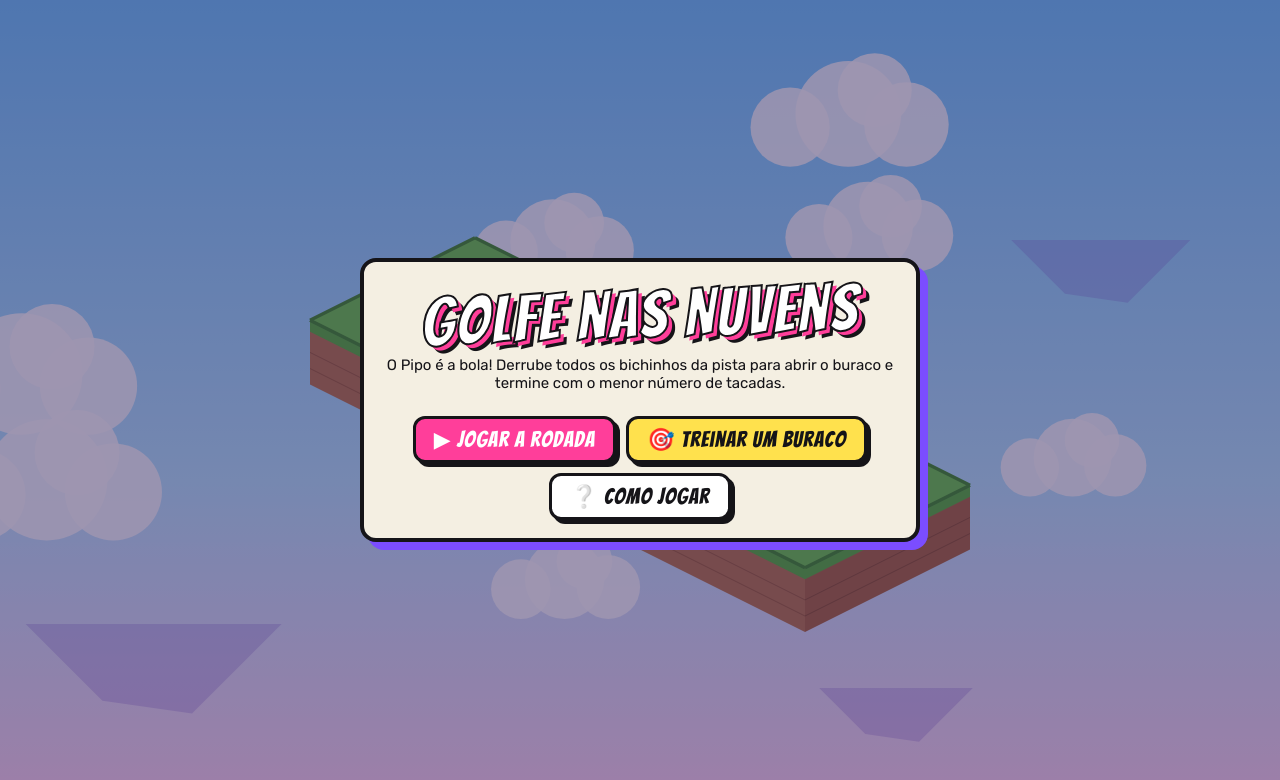
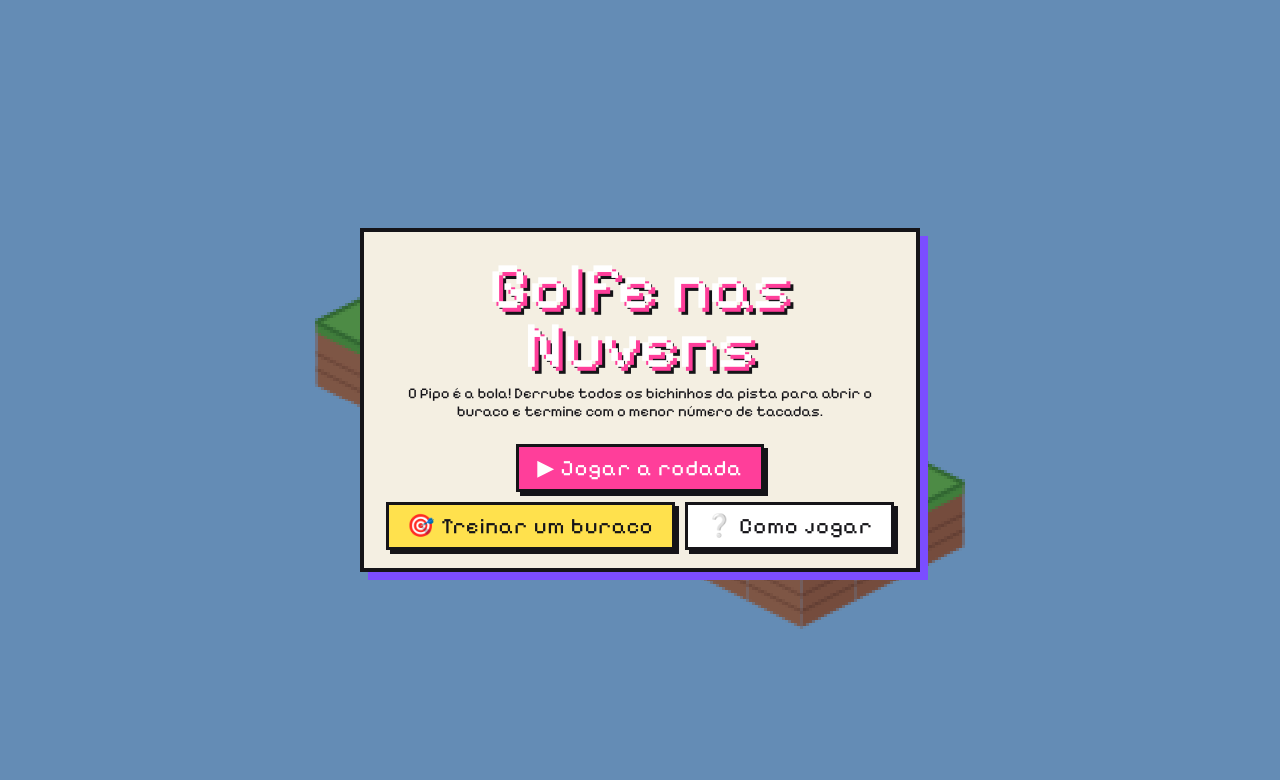
Before and after one commit to mecman-22/Fliperama, a plain HTML site: page games/golfe-nuvens/index.html in a window 1280 px wide. Drawn offline with Linux system fonts and the light colour scheme; animation ran at ten frames a second.

Commit message:
Golfe nas Nuvens: visual pixel art 32 bits e fundo de cor única
Co-Authored-By: Claude Opus 5.5 <noreply@anthropic.com>

```diff
--- a/games/golfe-nuvens/index.html
+++ b/games/golfe-nuvens/index.html
@@ -6,64 +6,64 @@
 <title>Golfe nas Nuvens</title>
 <link rel="preconnect" href="https://fonts.googleapis.com">
 <link rel="preconnect" href="https://fonts.gstatic.com" crossorigin>
-<link rel="stylesheet" href="https://fonts.googleapis.com/css2?family=Bangers&family=Rubik:wght@400;600;700&display=swap">
+<link rel="stylesheet" href="https://fonts.googleapis.com/css2?family=Pixelify+Sans:wght@400;500;700&display=swap">
 <style>
   :root { --pink:#ff3e9a; --yellow:#ffe14d; --cyan:#2ee6d6; --ink:#151418; --paper:#f4efe2; --purple:#7b4dff; }
   * { box-sizing: border-box; }
-  html, body { margin: 0; height: 100%; overflow: hidden; background: #8fd3ff; font-family: Rubik, system-ui, sans-serif; color: var(--ink);
+  html, body { margin: 0; height: 100%; overflow: hidden; background: #8ecbf5; font-family: 'Pixelify Sans', monospace; color: var(--ink);
     user-select: none; -webkit-user-select: none; -webkit-tap-highlight-color: transparent; }
-  canvas#cv { display: block; width: 100%; height: 100%; touch-action: none; }
+  canvas#cv { display: block; width: 100%; height: 100%; touch-action: none; image-rendering: pixelated; image-rendering: crisp-edges; }
 
   .top { position: absolute; left: 10px; top: 10px; right: 60px; display: flex; gap: 8px; align-items: center; pointer-events: none; flex-wrap: wrap; }
-  .tag { background: var(--paper); border: 3px solid var(--ink); border-radius: 10px; padding: 3px 10px; font: 400 20px/1.2 Bangers, Impact, sans-serif;
-    letter-spacing: 1px; box-shadow: 3px 3px 0 var(--ink); transform: rotate(-1deg); }
+  .tag { background: var(--paper); border: 3px solid var(--ink); border-radius: 0; padding: 3px 10px; font: 400 20px/1.2 'Pixelify Sans', monospace;
+    letter-spacing: 1px; box-shadow: 3px 3px 0 var(--ink); }
   .tag.name { background: var(--yellow); }
-  .ico { position: absolute; top: 10px; right: 10px; width: 42px; height: 42px; border-radius: 10px; border: 3px solid var(--ink); background: var(--paper);
+  .ico { position: absolute; top: 10px; right: 10px; width: 42px; height: 42px; border-radius: 0; border: 3px solid var(--ink); background: var(--paper);
     box-shadow: 3px 3px 0 var(--ink); font-size: 18px; cursor: pointer; }
   .bar { position: absolute; left: 0; right: 0; bottom: 0; display: flex; flex-wrap: wrap; justify-content: center; align-items: stretch; gap: 8px;
-    padding: 8px 10px 10px; background: linear-gradient(180deg, rgba(123,77,255,0), rgba(60,30,110,.55)); }
-  .cell { background: var(--paper); border: 3px solid var(--ink); border-radius: 12px; box-shadow: 3px 3px 0 var(--ink); padding: 3px 10px; text-align: center; min-width: 70px; }
+    padding: 8px 10px 10px; }
+  .cell { background: var(--paper); border: 3px solid var(--ink); border-radius: 0; box-shadow: 3px 3px 0 var(--ink); padding: 3px 10px; text-align: center; min-width: 70px; }
   .cell small { display: block; font-size: 10px; font-weight: 700; letter-spacing: 1px; text-transform: uppercase; color: #5a5466; }
-  .cell b { font: 400 24px/1.1 Bangers, Impact, sans-serif; letter-spacing: 1px; }
+  .cell b { font: 400 24px/1.1 'Pixelify Sans', monospace; letter-spacing: 1px; }
   .cell.pw b { font-size: 18px; }
-  .act { font: 400 18px Bangers, Impact, sans-serif; letter-spacing: 1px; border: 3px solid var(--ink); border-radius: 12px; padding: 4px 12px;
+  .act { font: 400 18px 'Pixelify Sans', monospace; letter-spacing: 1px; border: 3px solid var(--ink); border-radius: 0; padding: 4px 12px;
     background: #fff; box-shadow: 3px 3px 0 var(--ink); cursor: pointer; color: var(--ink); }
   .act.on { background: var(--cyan); }
   .act:disabled { opacity: .45; cursor: default; }
   body:not(.playing) .bar, body:not(.playing) .top, body:not(.playing) #pause { display: none; }
 
-  .screen { position: absolute; inset: 0; display: flex; align-items: center; justify-content: center; padding: 14px; background: rgba(40,20,80,.45); overflow: auto; }
+  .screen { position: absolute; inset: 0; display: flex; align-items: center; justify-content: center; padding: 14px; background: rgba(20,24,60,.35); overflow: auto; }
   .screen[hidden] { display: none; }
-  .panel { width: 100%; max-width: 560px; max-height: 100%; overflow: auto; background: var(--paper); border: 4px solid var(--ink); border-radius: 16px;
+  .panel { width: 100%; max-width: 560px; max-height: 100%; overflow: auto; background: var(--paper); border: 4px solid var(--ink); border-radius: 0;
     box-shadow: 8px 8px 0 var(--purple); padding: 18px; text-align: center; }
-  h1, h2 { font-family: Bangers, Impact, sans-serif; font-weight: 400; letter-spacing: 2px; margin: 0; }
-  h1 { font-size: clamp(44px, 11vw, 66px); line-height: .9; color: #fff; -webkit-text-stroke: 2px var(--ink); text-shadow: 4px 4px 0 var(--pink), 7px 7px 0 var(--ink);
-    transform: rotate(-2deg); margin: 6px 0 10px; }
-  h2 { font-size: 40px; color: var(--pink); -webkit-text-stroke: 1px var(--ink); text-shadow: 3px 3px 0 var(--ink); }
+  h1, h2 { font-family: 'Pixelify Sans', monospace; font-weight: 400; letter-spacing: 1px; margin: 0; }
+  h1 { font-size: clamp(44px, 11vw, 66px); line-height: .9; color: #fff; text-shadow: 4px 4px 0 var(--pink), 7px 7px 0 var(--ink);
+    margin: 6px 0 10px; }
+  h2 { font-size: 40px; color: var(--pink); text-shadow: 3px 3px 0 var(--ink); }
   .sub { margin: 0 0 12px; font-size: 15px; }
   .btns { display: flex; gap: 10px; justify-content: center; flex-wrap: wrap; margin-top: 12px; }
-  button.b { font: 400 22px Bangers, Impact, sans-serif; letter-spacing: 1px; border: 3px solid var(--ink); border-radius: 12px; padding: 8px 18px;
+  button.b { font: 400 22px 'Pixelify Sans', monospace; letter-spacing: 1px; border: 3px solid var(--ink); border-radius: 0; padding: 8px 18px;
     background: var(--yellow); box-shadow: 4px 4px 0 var(--ink); cursor: pointer; color: var(--ink); }
   button.b.pink { background: var(--pink); color: #fff; }
   button.b.ghost { background: #fff; }
   button.b:active, .act:active { transform: translate(2px, 2px); box-shadow: 1px 1px 0 var(--ink); }
   .stats { display: flex; justify-content: center; gap: 8px; flex-wrap: wrap; margin: 10px 0; }
-  .stat { background: var(--ink); color: #fff; border-radius: 10px; padding: 6px 12px; }
+  .stat { background: var(--ink); color: #fff; border-radius: 0; padding: 6px 12px; }
   .stat small { display: block; font-size: 10px; color: #b9b2c9; letter-spacing: 1px; text-transform: uppercase; }
-  .stat b { font: 400 26px Bangers, Impact, sans-serif; letter-spacing: 1px; color: var(--yellow); }
-  .term { display: inline-block; font: 400 34px Bangers, Impact, sans-serif; letter-spacing: 2px; background: var(--cyan); border: 3px solid var(--ink); border-radius: 10px;
-    padding: 2px 16px; transform: rotate(-2deg); margin-top: 8px; }
+  .stat b { font: 400 26px 'Pixelify Sans', monospace; letter-spacing: 1px; color: var(--yellow); }
+  .term { display: inline-block; font: 400 34px 'Pixelify Sans', monospace; letter-spacing: 1px; background: var(--cyan); border: 3px solid var(--ink); border-radius: 0;
+    padding: 2px 16px; margin-top: 8px; }
   .holes { display: grid; grid-template-columns: repeat(4, minmax(0, 1fr)); gap: 8px; margin-top: 8px; }
-  .hb { border: 3px solid var(--ink); border-radius: 10px; background: #fff; padding: 6px; cursor: pointer; font: inherit; box-shadow: 3px 3px 0 var(--ink); }
-  .hb b { display: block; font: 400 22px Bangers, Impact, sans-serif; }
+  .hb { border: 3px solid var(--ink); border-radius: 0; background: #fff; padding: 6px; cursor: pointer; font: inherit; box-shadow: 3px 3px 0 var(--ink); }
+  .hb b { display: block; font: 400 22px 'Pixelify Sans', monospace; }
   .hb small { font-size: 11px; color: #5a5466; }
   .hb:disabled { opacity: .4; cursor: default; }
   table { width: 100%; border-collapse: collapse; margin: 10px 0; font-size: 14px; }
   th, td { border: 2px solid var(--ink); padding: 4px; }
   th { background: var(--ink); color: var(--yellow); font-weight: 600; }
   ul.how { text-align: left; margin: 8px 0; padding-left: 20px; line-height: 1.5; font-size: 15px; }
-  .newrec { display: inline-block; background: var(--pink); color: #fff; padding: 3px 10px; border-radius: 6px; font-weight: 700; transform: rotate(-2deg); }
-  .toast { position: absolute; left: 50%; top: 64px; transform: translateX(-50%); background: var(--ink); color: var(--yellow); padding: 8px 16px; border-radius: 10px;
+  .newrec { display: inline-block; background: var(--pink); color: #fff; padding: 3px 10px; border-radius: 0; font-weight: 700; }
+  .toast { position: absolute; left: 50%; top: 64px; transform: translateX(-50%); background: var(--ink); color: var(--yellow); padding: 8px 16px; border-radius: 0;
     font-weight: 700; opacity: 0; transition: opacity .3s; pointer-events: none; text-align: center; max-width: 90%; }
   .toast.show { opacity: 1; }
   @media (max-width: 600px) {
@@ -494,7 +494,7 @@ cv.addEventListener('pointerdown', e => {
 });
 cv.addEventListener('pointermove', e => {
   if (!drag || state !== 'aim') return;
-  const a = toWorld(drag.sx, drag.sy), b = toWorld(e.clientX, e.clientY);
+  const a = toWorld(drag.sx / PX, drag.sy / PX), b = toWorld(e.clientX / PX, e.clientY / PX);
   const dx = a.x - b.x, dy = a.y - b.y, len = Math.hypot(dx, dy);
   if (len > .05) { aim.ang = Math.atan2(dy, dx); aim.pow = clamp(len / 3.2, 0, 1); hud(); }
 });
@@ -544,15 +544,17 @@ function hud() {
 }
 
 // ---------- Projeção isométrica ----------
-let W, Hh, TW, TH, OX, OY, ZH;
+// Visual 32 bits: desenha numa tela pequena (PX vezes menor) e amplia sem suavizar.
+let W, Hh, TW, TH, OX, OY, ZH, PX = 2;
 function layout() {
-  const dpr = Math.min(2, devicePixelRatio || 1);
-  W = innerWidth; Hh = innerHeight;
-  cv.width = W * dpr; cv.height = Hh * dpr; ctx.setTransform(dpr, 0, 0, dpr, 0, 0);
+  PX = innerWidth >= 700 ? clamp(Math.round(innerWidth / 420), 2, 5) : 1.5;
+  W = Math.ceil(innerWidth / PX); Hh = Math.ceil(innerHeight / PX);
+  cv.width = W; cv.height = Hh; ctx.setTransform(1, 0, 0, 1, 0, 0);
+  ctx.imageSmoothingEnabled = false;
   if (!H) return;
-  const n = H.w + H.h, barH = document.querySelector('.bar').offsetHeight || 70, top = 58;
-  const availW = W * .94, availH = Hh - barH - top - 10;
-  TW = Math.min(availW / (n / 2), availH / (n / 4 + 1.3), 110);
+  const n = H.w + H.h, barH = (document.querySelector('.bar').offsetHeight || 70) / PX, top = 58 / PX;
+  const availW = W * .94, availH = Hh - barH - top - 10 / PX;
+  TW = Math.round(Math.min(availW / (n / 2), availH / (n / 4 + 1.3), 110 / PX) / 2) * 2;
   TH = TW / 2; ZH = TH * 1.3;
   const totalH = n * TH / 2 + TH * .9;
   OX = W / 2 - (H.w - H.h) * TW / 4;
@@ -568,24 +570,8 @@ function poly(pts, fill, stroke, lw = 1) {
 }
 
 // ---------- Desenho ----------
-const clouds = Array.from({ length: 9 }, () => ({ x: Math.random(), y: rand(.05, .75), s: rand(.6, 1.4), v: rand(.004, .012) }));
-function sky() {
-  const g = ctx.createLinearGradient(0, 0, 0, Hh);
-  g.addColorStop(0, '#6ec6ff'); g.addColorStop(.6, '#b5e6ff'); g.addColorStop(1, '#ffd6f0');
-  ctx.fillStyle = g; ctx.fillRect(0, 0, W, Hh);
-  for (const c of clouds) {
-    c.x = (c.x + c.v / 60) % 1.2;
-    const x = (c.x - .1) * W, y = c.y * Hh, s = c.s * Math.min(W, Hh) * .06;
-    ctx.fillStyle = 'rgba(255,255,255,.85)';
-    for (const [dx, dy, r] of [[0, 0, 1], [1.1, .2, .8], [-1.1, .25, .75], [.5, -.45, .7]]) { ctx.beginPath(); ctx.arc(x + dx * s, y + dy * s, r * s, 0, 7); ctx.fill(); }
-  }
-  // ilhazinhas ao longe
-  ctx.fillStyle = 'rgba(120,90,200,.25)';
-  for (const [fx, fy, fw] of [[.12, .78, .1], [.86, .3, .07], [.7, .86, .06]]) {
-    const x = fx * W, y = fy * Hh, w = fw * W;
-    ctx.beginPath(); ctx.moveTo(x - w, y); ctx.lineTo(x + w, y); ctx.lineTo(x + w * .3, y + w * .7); ctx.lineTo(x - w * .4, y + w * .6); ctx.closePath(); ctx.fill();
-  }
-}
+const BG = '#8ecbf5'; // fundo de uma cor só
+function sky() { ctx.fillStyle = BG; ctx.fillRect(0, 0, W, Hh); }
 const isVoid = (i, j) => tile(i, j) === '.';
 const TOP = {
   '#': ['#7ed957', '#6cc94a'], s: ['#f3d98b', '#ead07c'], i: ['#c9f1ff', '#b4e8fb'], a: ['#3fa9f5', '#3fa9f5'],
@@ -776,7 +762,7 @@ function draw() {
   list.sort((a, b) => a.d - b.d).forEach(o => o.f());
   for (const p of parts) {
     const [x, y] = iso(p.x, p.y, Math.max(0, p.z)); ctx.globalAlpha = clamp(p.life * 2, 0, 1);
-    ctx.fillStyle = p.col; ctx.beginPath(); ctx.arc(x, y, Math.max(2, TW * .035), 0, 7); ctx.fill();
+    const sz = Math.max(2, Math.round(TW * .06)); ctx.fillStyle = p.col; ctx.fillRect(Math.round(x - sz / 2), Math.round(y - sz / 2), sz, sz);
   }
   ctx.globalAlpha = 1;
   drawGuide();
```
